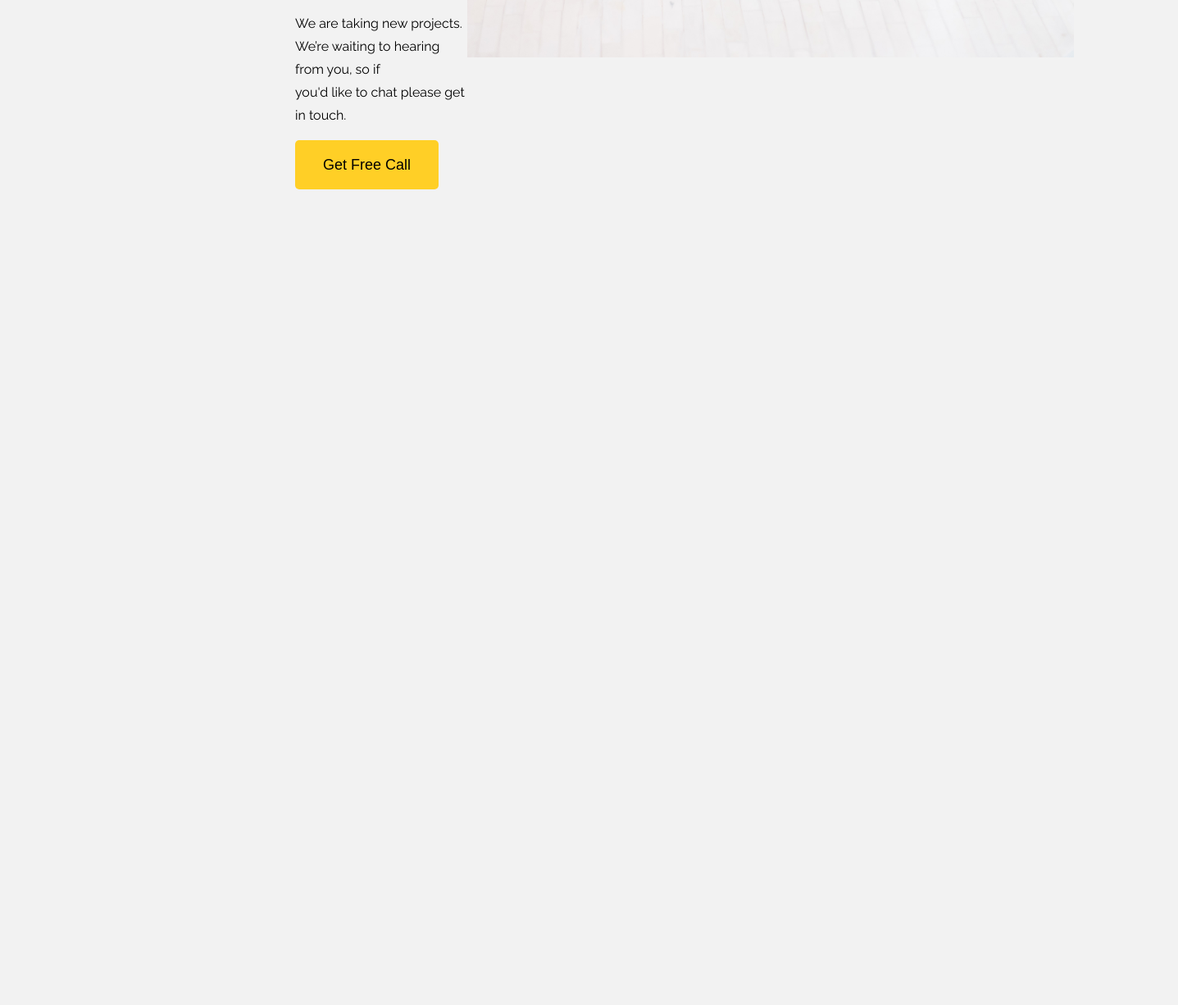
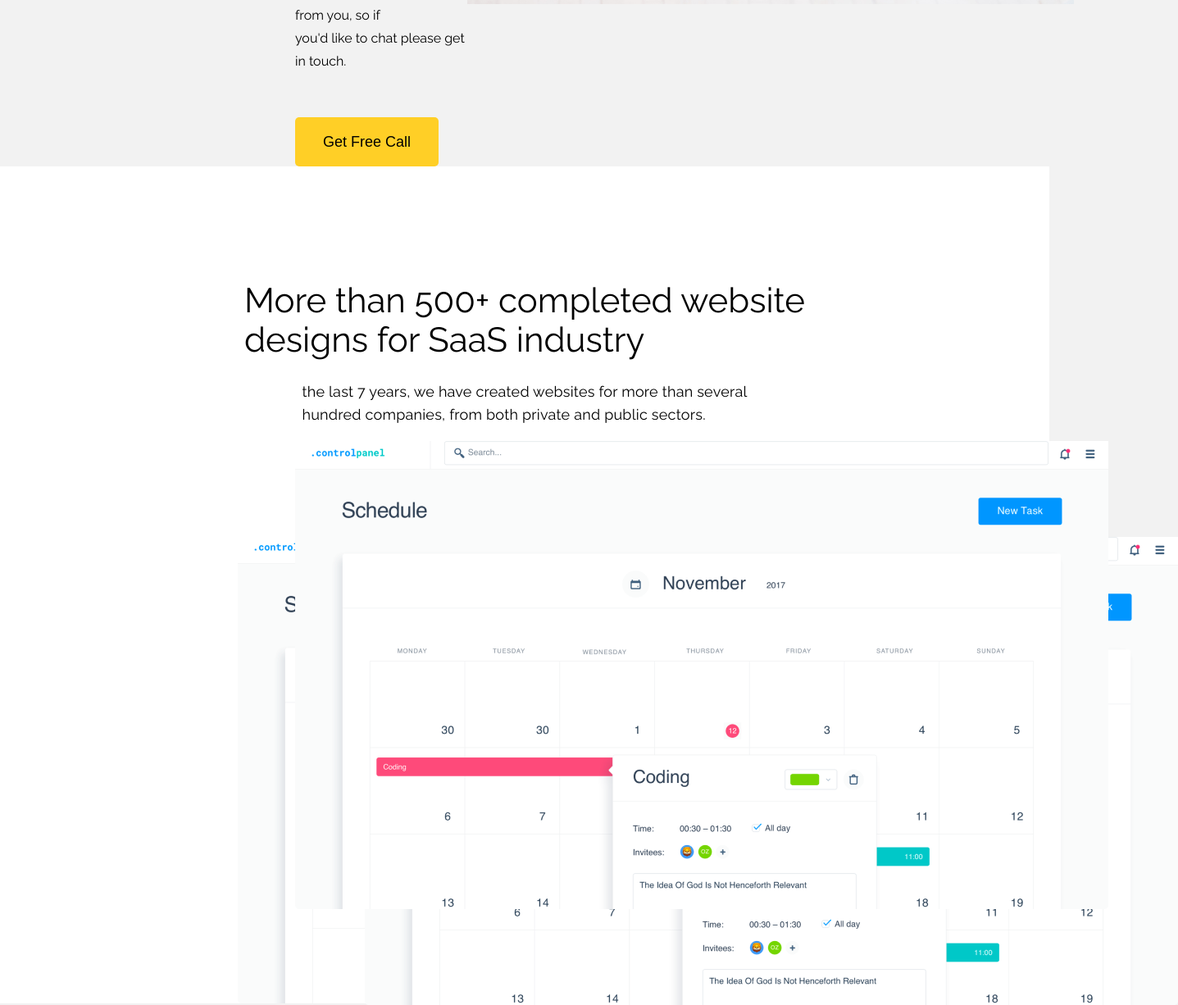
Before and after one commit to Ahmedoudouh/design-juice, a plain HTML site: page index.html in a window 1280 px wide. Shown: the part 3875-5101 px from the top of the page at 82% size, 1437 px wide, since content can reach past the window. Before the commit the page ends 4106 px from the top, so only its background shows below. Drawn offline with Linux system fonts and the light colour scheme.

Commit message:
made the fourth block of the website

```diff
--- a/index.html
+++ b/index.html
@@ -129,7 +129,6 @@
                                 </div>
                         </div>
                     </div>
-
                 </div>
             </div>
             <div>
@@ -143,19 +142,31 @@
                 </div>
                 <div class="laptop-group">
                     <div class=" group-paragraph">
-
                         <p class="para-1">‘We have acquired more than<br /> 250 customers in the last<br /> three months’
                         </p>
                         <p class="para-2">For the last 7 years, we have created websites for more than several
                             <br /> hundred companies, from both private and public sectors, as thing all <br /> these from individual entrepreneurs to large corporations.</p>
                         <p class="para-3">We are taking new projects. We’re waiting to hearing from you, so if<br /> you'd like to chat please get in touch.</p>
                         <button class="cat-4">Get Free Call</button>
+                    </div>
+                    <img class="laptop" src="images/laptop.png" alt="laptop" />
+                </div>
+                <div class="content">
+                    <p class="paragraph-a">More than 500+ completed website<br /> designs for SaaS industry</p>
+                    <p class="paragraph-b" For> the last 7 years, we have created websites for more than several
+                        <br /> hundred companies, from both private and public sectors.</p>
 
+                    <div class="images">
+                        <img class="image1" src="images/product-screenshot.png " />
+                        <img class="image2" src="images/product-screenshot.png" />
+                        <img class="image3" src="images/product-screenshot.png" />
                     </div>
 
-                    <img class="laptop" src="images/laptop.png" alt="laptop" />
+                </div>
+                <div class="background">
 
                 </div>
+
         </section>
     </main>
 </body>
--- a/styles.css
+++ b/styles.css
@@ -276,6 +276,7 @@ body {
         font-size: 42px;
         line-height: 48.3px;
         letter-spacing: 0.5px;
+        margin: 0;
     }
 
     .para-2 {
@@ -298,9 +299,59 @@ body {
         border-radius: 5px;
         font-size: 18px;
         cursor: pointer;
+        margin-top: 38px;
     }
 
     .laptop {
-    padding-top: 192px;
-    margin-top: 38px;
+        padding-top: 129px;
     }
+
+    .content {
+        background-color: rgba(255, 255, 255, 1);
+        max-width: 1920px;
+        width: 100%;
+    }
+
+    .paragraph-a {
+        padding-top: 140px;
+        font-size: 42px;
+        line-height: 48.3px;
+        letter-spacing: 0.5 px;
+        display: flex;
+        justify-content: center;
+        margin: 0;
+    }
+
+    .paragraph-b {
+        margin-top: 24px;
+        display: flex;
+        justify-content: center;
+        font-size: 18px;
+        line-height: 28px;
+        letter-spacing: 0.22px;
+        position: relative;
+    }
+
+    .images {
+        display: flex;
+    }
+
+    .image1 {
+        padding-top: 117px;
+        padding-left: 445px;
+        position: absolute;
+    }
+
+    .image2 {
+        padding-left: 360px;
+        position: absolute;
+    }
+
+    .image3 {
+        padding-top: 115px;
+        padding-left: 290px;
+    }
+
+    .background {
+        background-color: #F2F2F2;
+    }
```
Also changed, not shown: images/📺 Screen (1200x700).png (added). Lines whose indentation alone changed are shown as unchanged.
